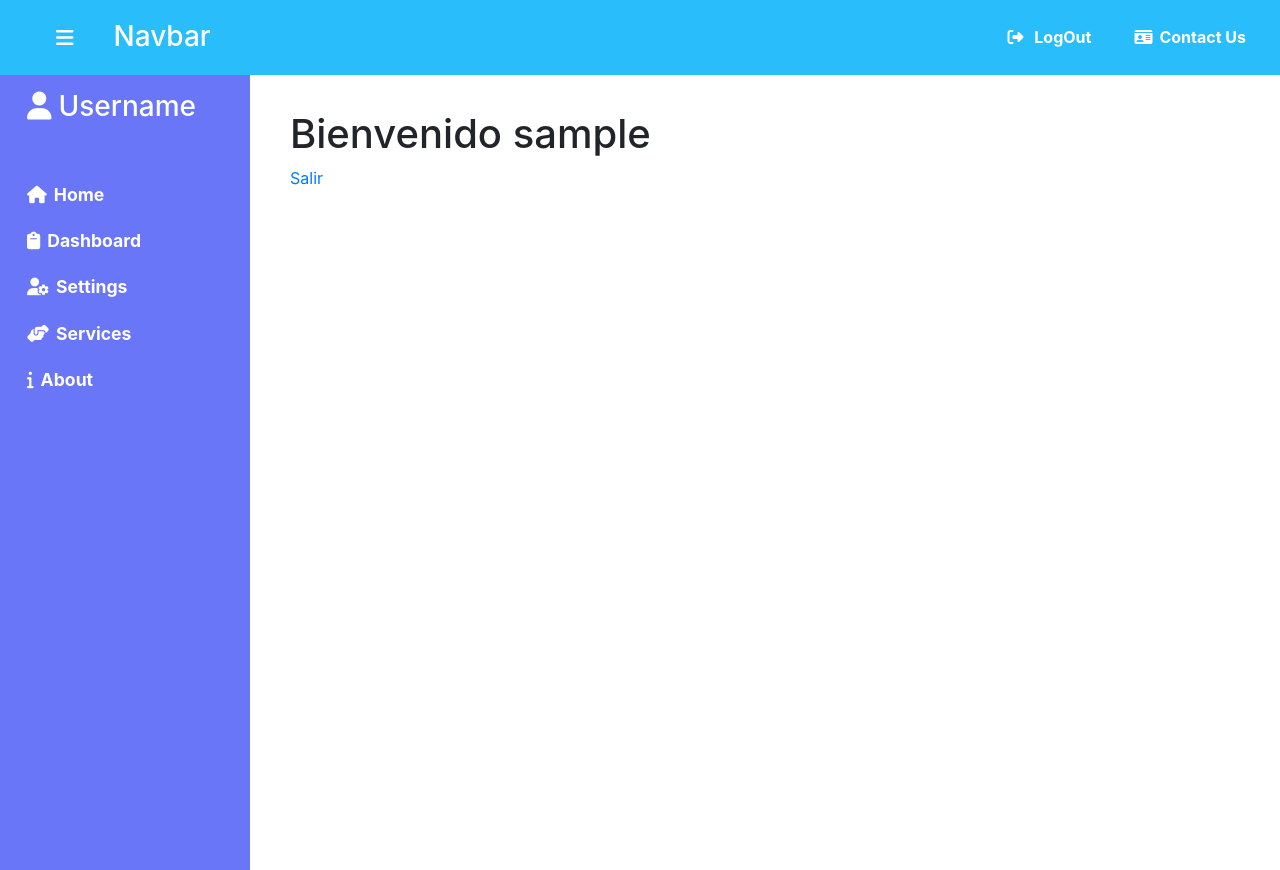
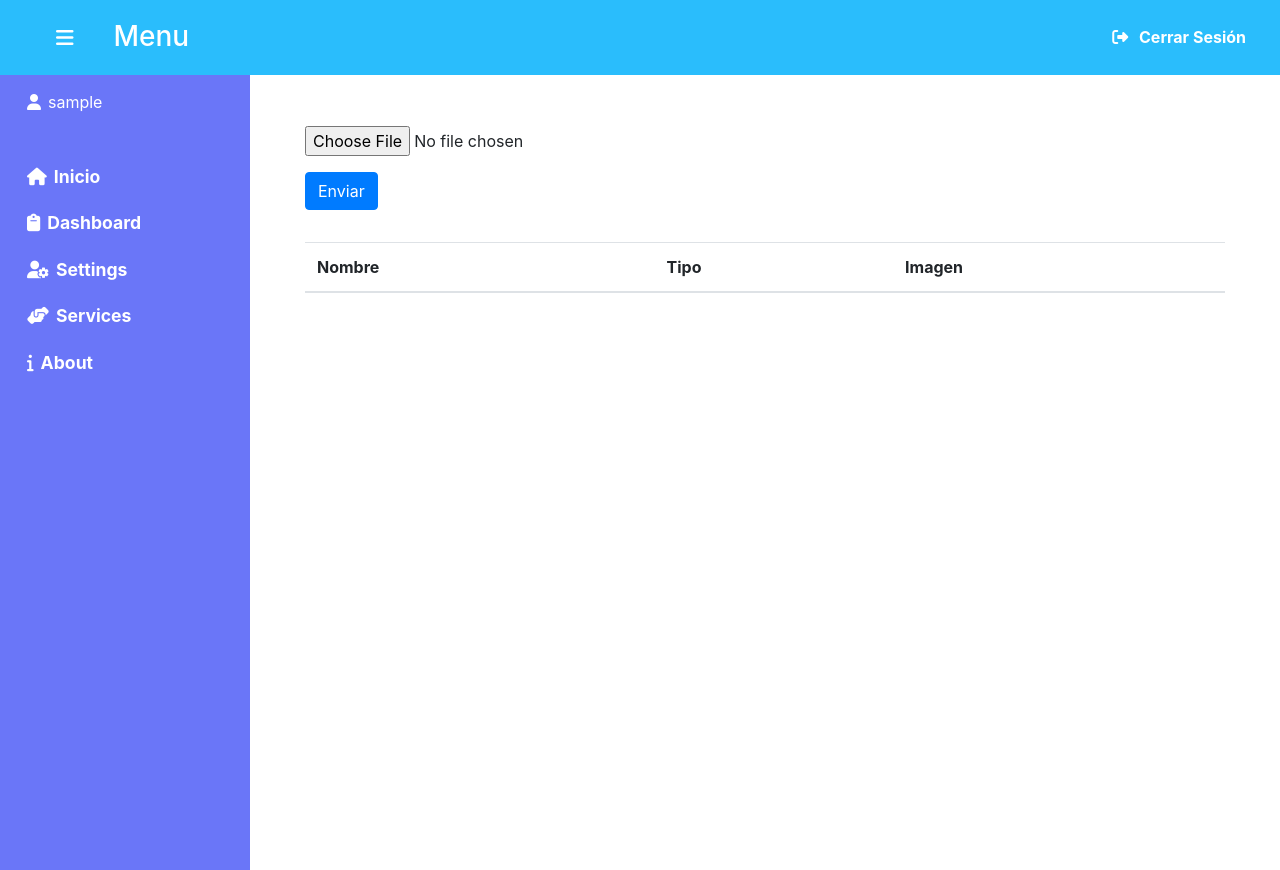
Before and after one commit to lcs1996/tfg-Luis, a PHP site: page /layouts/menuvertical.php in a window 1280 px wide. Run offline with PHP 8.4, Linux system fonts and the light colour scheme; the visitor is signed in with stand-in values (Sample User, id 1); data that the repository does not hold is empty; some libraries are stand-ins or nearby versions.

Commit message:
Add files via upload

```diff
--- a/funciones/estilo.css
+++ b/funciones/estilo.css
@@ -19,12 +19,6 @@ body {
     font-family: 'Roboto', sans-serif;
     text-align: center;
   }
-
-
-
-  /* HEADER */
-
-
 
   /* FOOTER */
 
--- a/layouts/header.php
+++ b/layouts/header.php
@@ -7,7 +7,7 @@
     <div class="navbar-collapse collapse justify-content-between align-items-center w-100" id="collapsingNavbar2">
         <ul class="navbar-nav mx-auto text-center">
             <li class="nav-item">
-                <a class="nav-link" href="../index.php">Inicio</a>
+                <a class="nav-link" href="index.php">Inicio</a>
             </li>
             <li class="nav-item">
                 <a class="nav-link" href="//codeply.com">Codeply</a>
--- a/layouts/menuvertical.php
+++ b/layouts/menuvertical.php
@@ -14,17 +14,20 @@
 
   <script src="../funciones/icons.js"></script>
 
-  <title>Sidebar + Navbar</title>
+  <title></title>
 </head>
-
+<?php
+session_start();
+$usuario = $_SESSION['username'];
+?>
 <body>
 
   <nav class="navbar navbar-expand-lg navbar-light blue fixed-top">
     <button id="sidebarCollapse" class="btn navbar-btn">
       <i class="fas fa-lg fa-bars"></i>
     </button>
-    <a class="navbar-brand" href="">
-      <h3 id="logo">Navbar</h3>
+    <a class="navbar-brand" href="../index.php">
+      <h3 id="logo">Menu</h3>
     </a>
     <button class="navbar-toggler" type="button" data-toggle="collapse" data-target="#navbarSupportedContent" aria-controls="navbarSupportedContent" aria-expanded="false" aria-label="Toggle navigation">
       <span class="navbar-toggler-icon"></span>
@@ -33,13 +36,9 @@
     <div class="collapse navbar-collapse" id="navbarSupportedContent">
       <ul class="navbar-nav ml-auto">
         <li class="nav-item active">
-          <a class="nav-link" id="link" href="#">
+          <a class="nav-link" id="link" href="../logica/salir.php">
             <i class="fas fa-sign-out-alt"></i>
-            LogOut<span class="sr-only">(current) </span></a>
-        </li>
-        <li class="nav-item">
-          <a class="nav-link" id="link" href="#">
-            <i class="fas fa-id-card"></i>Contact Us</a>
+            Cerrar Sesión<span class="sr-only">(current) </span></a>
         </li>
       </ul>
     </div>
@@ -48,12 +47,12 @@
   <div class="wrapper fixed-left">
     <nav id="sidebar">
       <div class="sidebar-header">
-        <h3><i class="fas fa-user"></i>Username</h3>
+        <h7><i class="fas fa-user"></i><?php  echo "$usuario" ?></h7>
       </div>
 
       <ul class="list-unstyled components">
         <li>
-          <a href=""><i class="fas fa-home"></i>Home</a>
+          <a href="../index.php"><i class="fas fa-home"></i>Inicio</a>
         </li>
         <li>
           <a href=""><i class="fas fa-clipboard"></i>Dashboard</a>
@@ -69,26 +68,14 @@
         </li>
       </ul>
     </nav>
-
     <div id="content">
       <?php
+      include("../ropa/images.php");
 
-      session_start();
-      $usuario = $_SESSION['username'];
-      if (!isset($usuario)) {
-        header("location: index.php");
-      } else {
-        echo "<h1>Bienvenido $usuario</h1>";
-
-        echo "<a href='../logica/salir.php'> Salir</a>";
-      }
-
+      include("../ropa/leeimagen.php");
       ?>
     </div>
-
   </div>
-
-
   <!-- jQuery first, then Popper.js, then Bootstrap JS -->
   <script src="https://code.jquery.com/jquery-3.4.1.slim.min.js" integrity="sha384-J6qa4849blE2+poT4WnyKhv5vZF5SrPo0iEjwBvKU7imGFAV0wwj1yYfoRSJoZ+n" crossorigin="anonymous"></script>
   <script src="https://cdn.jsdelivr.net/npm/popper.js@1.16.0/dist/umd/popper.min.js" integrity="sha384-Q6E9RHvbIyZFJoft+2mJbHaEWldlvI9IOYy5n3zV9zzTtmI3UksdQRVvoxMfooAo" crossorigin="anonymous"></script>
--- a/ropa/images.php
+++ b/ropa/images.php
@@ -35,7 +35,7 @@
                                     <span aria-hidden="true">&times;</span>
                                     <span class="sr-only">Close</span>
                                 </button>
-                                Registro insertado exitosamente
+                                Imagen insertada correctamente
                             </div>
                         <?php
                         } else {
```
Also changed, not shown: basededatos.sql (+5 -4 lines), logica/login.php (+23 -19 lines), logica/registro.php (+35 -17 lines).
